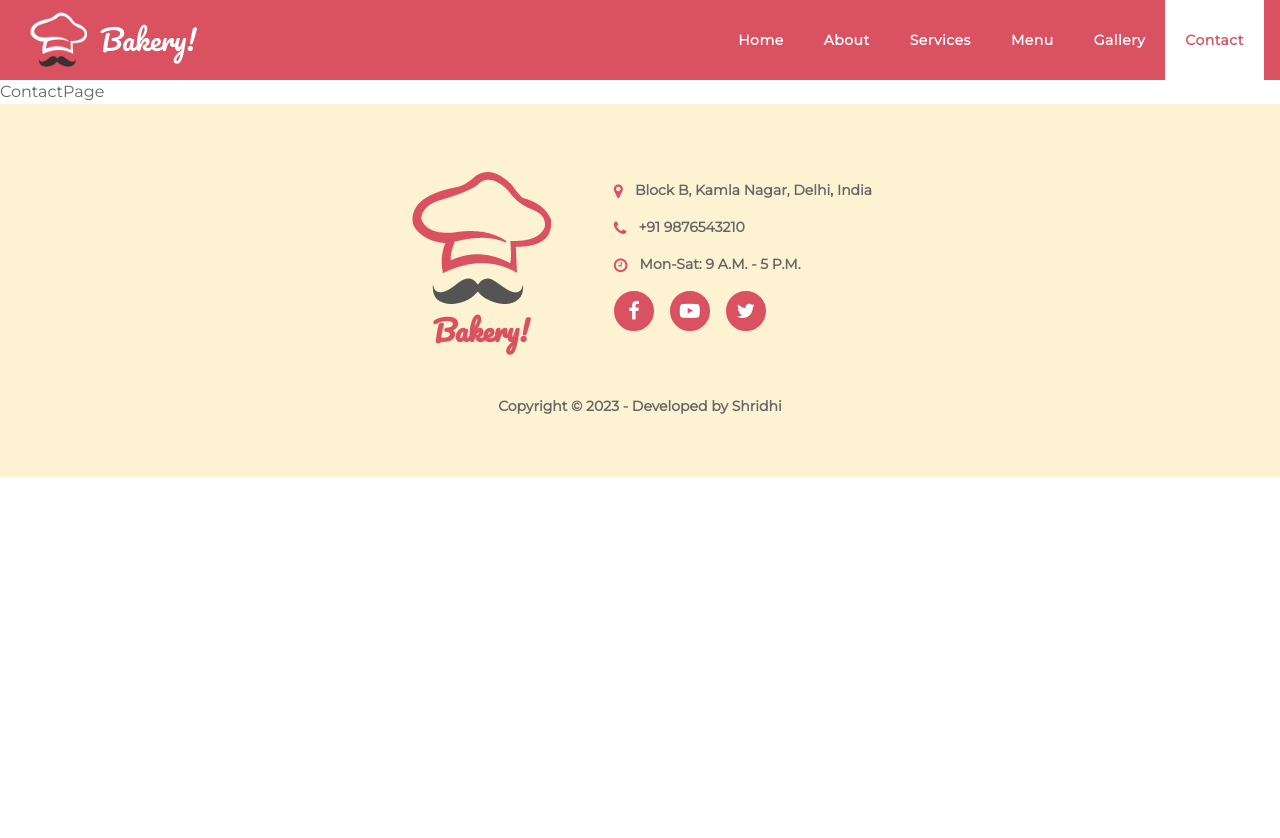
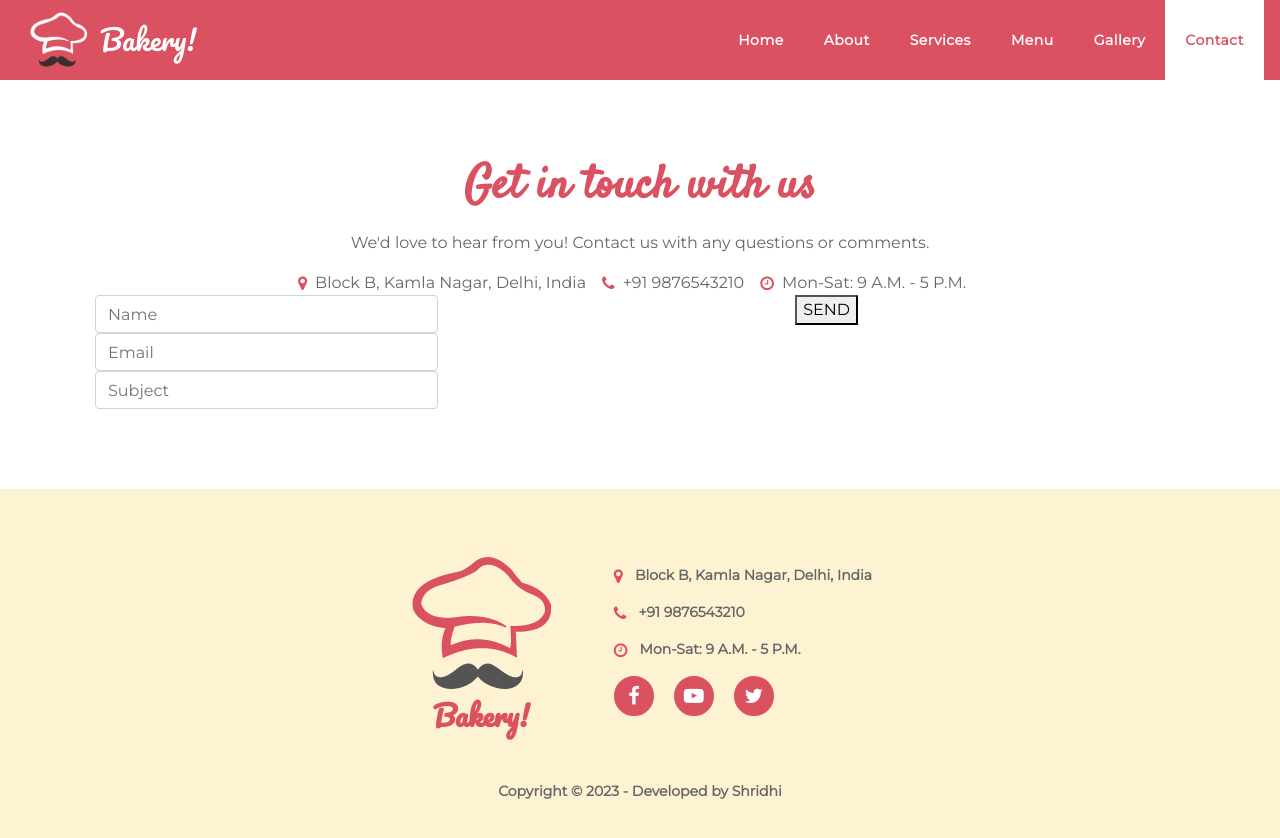
Before and after one commit to shridhiaggarwal/Bakery-React-Project, a React (Create React App) app: page /contact in a window 1280 px wide. Shown: the top 838 px of the page. Before the commit the page ends 800 px from the top, so only its background shows below. Built offline with nearby package versions, Linux system fonts and the light colour scheme.

Commit message:
update footer and added contact page text

```diff
--- a/src/Pages/ContactPage/index.tsx
+++ b/src/Pages/ContactPage/index.tsx
@@ -1,9 +1,111 @@
-import React from 'react'
+import React from "react";
+import styled from "styled-components";
+import Typography from "../../components/Typography";
+import Images from "../../components/Images";
+import TitleSubtitleButtonBox from "../../components/TitleSubtitleButtonBox";
 
-function ContactPage() {
+interface IContactPageProps {}
+
+const ContactSection = styled.section`
+  padding: 80px;
+  position: relative;
+  @media only screen and (max-width: 992px) {
+    padding: 40px 20px;
+  }
+`;
+
+const ContactInfo = styled.div`
+  display: flex;
+  align-items: center;
+  justify-content: center;
+`;
+
+const ContactInfoIcon = styled.i`
+  color: #da5162;
+  margin-right: 8px;
+`;
+
+const ContactInfoText = styled.p`
+  margin-right: 16px;
+`;
+
+function ContactPage(props: IContactPageProps) {
   return (
-    <div>ContactPage</div>
-  )
+    <ContactSection>
+      <Typography
+        variant="h4"
+        color="#da5162"
+        margin="0 0 1rem 0"
+        textAlign="center"
+      >
+        Get in touch with us
+      </Typography>
+      <Typography variant="body1" margin="0 0 1rem 0" textAlign="center">
+        We'd love to hear from you! Contact us with any questions or comments.
+      </Typography>
+      <ContactInfo>
+        <ContactInfoIcon
+          className="fa fa-map-marker"
+          aria-hidden="true"
+        ></ContactInfoIcon>
+        <ContactInfoText>Block B, Kamla Nagar, Delhi, India</ContactInfoText>
+        <ContactInfoIcon
+          className="fa fa-phone"
+          aria-hidden="true"
+        ></ContactInfoIcon>
+        <ContactInfoText>+91 9876543210</ContactInfoText>
+        <ContactInfoIcon
+          className="fa fa-clock-o"
+          aria-hidden="true"
+        ></ContactInfoIcon>
+        <ContactInfoText>Mon-Sat: 9 A.M. - 5 P.M.</ContactInfoText>
+      </ContactInfo>
+      <div className="contact-form">
+        <div className="container">
+          <form role="form">
+            <div className="row">
+              <div className="col-md-4">
+                <input
+                  type="text"
+                  className="form-control"
+                  id="name"
+                  placeholder="Name"
+                />
+                <input
+                  type="email"
+                  className="form-control"
+                  id="email"
+                  placeholder="Email"
+                />
+                <input
+                  type="text"
+                  className="form-control"
+                  id="Subject"
+                  placeholder="Subject"
+                />
+              </div>
+              <div className="col-md-8">
+                {/* <textarea
+                  className="form-control"
+                  id="message"
+                  placeholder="Message"
+                >
+                  {" "}
+                  Message...
+                </textarea> */}
+                <center>
+                  <button type="button" className="form_submit submit-btn">
+                    {" "}
+                    SEND
+                  </button>
+                </center>
+              </div>
+            </div>
+          </form>
+        </div>
+      </div>
+    </ContactSection>
+  );
 }
 
-export default ContactPage
+export default ContactPage;
--- a/src/containers/Footer/footer.css
+++ /dev/null
@@ -1,91 +0,0 @@
-.footer {
-  background-color: #fdf2d2;
-  display: flex;
-  flex-direction: column;
-  align-items: center;
-  justify-content: space-evenly;
-  padding: 60px 80px;
-}
-
-.footer .footerLogoText {
-  display: flex;
-  align-items: center;
-  justify-content: center;
-  margin-bottom: 3rem;
-}
-
-.footer .footerLogoText .footerLogo {
-  display: flex;
-  flex-direction: column;
-  align-items: center;
-  margin-right: 60px;
-}
-
-.footer .footerLogoText .footerLogo h3 {
-  font-family: "Pacifico", cursive;
-  font-weight: bolder;
-  color: #da5162;
-}
-
-.footer .footerLogoText .footerText .footerField {
-  display: flex;
-  align-items: center;
-  margin-bottom: 16px;
-}
-
-.footer .footerLogoText .footerText .footerField i {
-  color: #da5162;
-  margin-right: 12px;
-}
-
-.footer .footerLogoText .footerText .footerField p {
-  font-size: 0.875rem;
-  font-weight: bold;
-}
-
-.footer .footerLogoText .footerText .socialIcons i {
-  width: 40px;
-  height: 40px;
-  background-color: #da5162;
-  color: white;
-  text-align: center;
-  padding: 8px;
-  border: 2px solid #da5162;
-  border-radius: 50%;
-  font-size: 1.25rem;
-  margin-right: 16px;
-  transition: all 0.5s;
-}
-
-.footer .footerLogoText .footerText .socialIcons i:hover {
-  background-color: transparent;
-  border: 2px solid #da5162;
-  color: #da5162;
-}
-
-.footer .footerCopyRight {
-  font-size: 0.875rem;
-  font-weight: bold;
-}
-
-/* ============================= media queries css =========================*/
-
-/* Extra small devices (phones, 576px and down) */
-@media only screen and (max-width: 576px) {
-  .footer {
-    padding: 20px;
-  }
-  .footer .footerLogoText {
-    flex-direction: column;
-  }
-  .footer .footerLogoText .footerLogo {
-    margin-right: 0px;
-    margin-bottom: 1rem;
-  }
-  .footer .footerLogoText .footerText .socialIcons {
-    text-align: center;
-  }
-  .footer .footerCopyRight {
-    text-align: center;
-  }
-}
--- a/src/containers/Footer/index.tsx
+++ b/src/containers/Footer/index.tsx
@@ -1,46 +1,146 @@
-import "./footer.css";
 import Images from "../../components/Images";
+import styled from "styled-components";
+import Typography from "../../components/Typography";
+
+const FooterSection = styled.footer`
+  background-color: #fdf2d2;
+  display: flex;
+  flex-direction: column;
+  align-items: center;
+  justify-content: space-evenly;
+  padding: 60px 80px;
+  @media only screen and (max-width: 576px) {
+    padding: 20px;
+  }
+`;
+
+const FooterLogoText = styled.div`
+  display: flex;
+  align-items: center;
+  justify-content: center;
+  margin-bottom: 3rem;
+  @media only screen and (max-width: 576px) {
+    flex-direction: column;
+  }
+`;
+
+const FooterLogo = styled.div`
+  display: flex;
+  flex-direction: column;
+  align-items: center;
+  margin-right: 60px;
+  @media only screen and (max-width: 576px) {
+    margin-right: 0px;
+    margin-bottom: 1rem;
+  }
+`;
+
+const FooterText = styled.div``;
+
+const FooterField = styled.div`
+  display: flex;
+  align-items: center;
+  margin-bottom: 16px;
+`;
+
+const FooterFieldIcons = styled.i`
+  color: #da5162;
+  margin-right: 12px;
+`;
+
+const FooterSocial = styled.div`
+  @media only screen and (max-width: 576px) {
+    text-align: center;
+  }
+`;
+
+const FooterSocialIcons = styled.i`
+  width: 40px;
+  height: 40px;
+  background-color: #da5162;
+  color: white;
+  text-align: center;
+  padding: 8px;
+  border: 2px solid #da5162;
+  border-radius: 50%;
+  font-size: 1.25rem;
+  margin-right: 20px;
+  transition: all 0.5s;
+  &:hover {
+    background-color: transparent;
+    border: 2px solid #da5162;
+    color: #da5162;
+  }
+`;
+
+const FooterCopyRight = styled(Typography)`
+  @media only screen and (max-width: 576px) {
+    text-align: center;
+  }
+`;
 
 function Footer() {
   return (
-    <footer className="footer">
-      <div className="footerLogoText">
-        <div className="footerLogo">
+    <FooterSection>
+      <FooterLogoText>
+        <FooterLogo>
           <a href="#home">
             <img src={Images.PINK_LOGO} />
           </a>
-          <h3>Bakery!</h3>
-        </div>
-        <div className="footerText">
-          <div className="footerField">
-            <i className="fa fa-map-marker" aria-hidden="true"></i>
-            <p>Block B, Kamla Nagar, Delhi, India</p>
-          </div>
-          <div className="footerField">
-            <i className="fa fa-phone" aria-hidden="true"></i>
-            <p>+91 9876543210</p>
-          </div>
-          <div className="footerField">
-            <i className="fa fa-clock-o" aria-hidden="true"></i>
-            <p>Mon-Sat: 9 A.M. - 5 P.M.</p>
-          </div>
-          <div className="socialIcons">
+          <Typography
+            variant="h5"
+            color="#da5162"
+            fontFamily={`"Pacifico", cursive`}
+            fontWeight="bolder"
+          >
+            Bakery!
+          </Typography>
+        </FooterLogo>
+        <FooterText>
+          <FooterField>
+            <FooterFieldIcons
+              className="fa fa-map-marker"
+              aria-hidden="true"
+            ></FooterFieldIcons>
+            <Typography variant="caption" fontWeight="bold">
+              Block B, Kamla Nagar, Delhi, India
+            </Typography>
+          </FooterField>
+          <FooterField>
+            <FooterFieldIcons
+              className="fa fa-phone"
+              aria-hidden="true"
+            ></FooterFieldIcons>
+            <Typography variant="caption" fontWeight="bold">
+              +91 9876543210
+            </Typography>
+          </FooterField>
+          <FooterField>
+            <FooterFieldIcons
+              className="fa fa-clock-o"
+              aria-hidden="true"
+            ></FooterFieldIcons>
+            <Typography variant="caption" fontWeight="bold">
+              Mon-Sat: 9 A.M. - 5 P.M.
+            </Typography>
+          </FooterField>
+          <FooterSocial>
             <a href="/">
-              <i className="fa fa-facebook"></i>
+              <FooterSocialIcons className="fa fa-facebook"></FooterSocialIcons>
             </a>
             <a href="/">
-              <i className="fa fa-youtube-play"></i>
+              <FooterSocialIcons className="fa fa-youtube-play"></FooterSocialIcons>
             </a>
             <a href="/">
-              <i className="fa fa-twitter"></i>
+              <FooterSocialIcons className="fa fa-twitter"></FooterSocialIcons>
             </a>
-          </div>
-        </div>
-      </div>
-      <div className="footerCopyRight">
-        <p>Copyright © 2023 - Developed by Shridhi</p>
-      </div>
-    </footer>
+          </FooterSocial>
+        </FooterText>
+      </FooterLogoText>
+      <FooterCopyRight variant="caption" fontWeight="bold">
+        Copyright © 2023 - Developed by Shridhi
+      </FooterCopyRight>
+    </FooterSection>
   );
 }
 
--- a/src/index.css
+++ b/src/index.css
@@ -12,7 +12,8 @@ h2,
 h3,
 h4,
 h5,
-h6 {
+h6,
+caption {
   margin: 0px;
   padding: 0px;
 }
```
